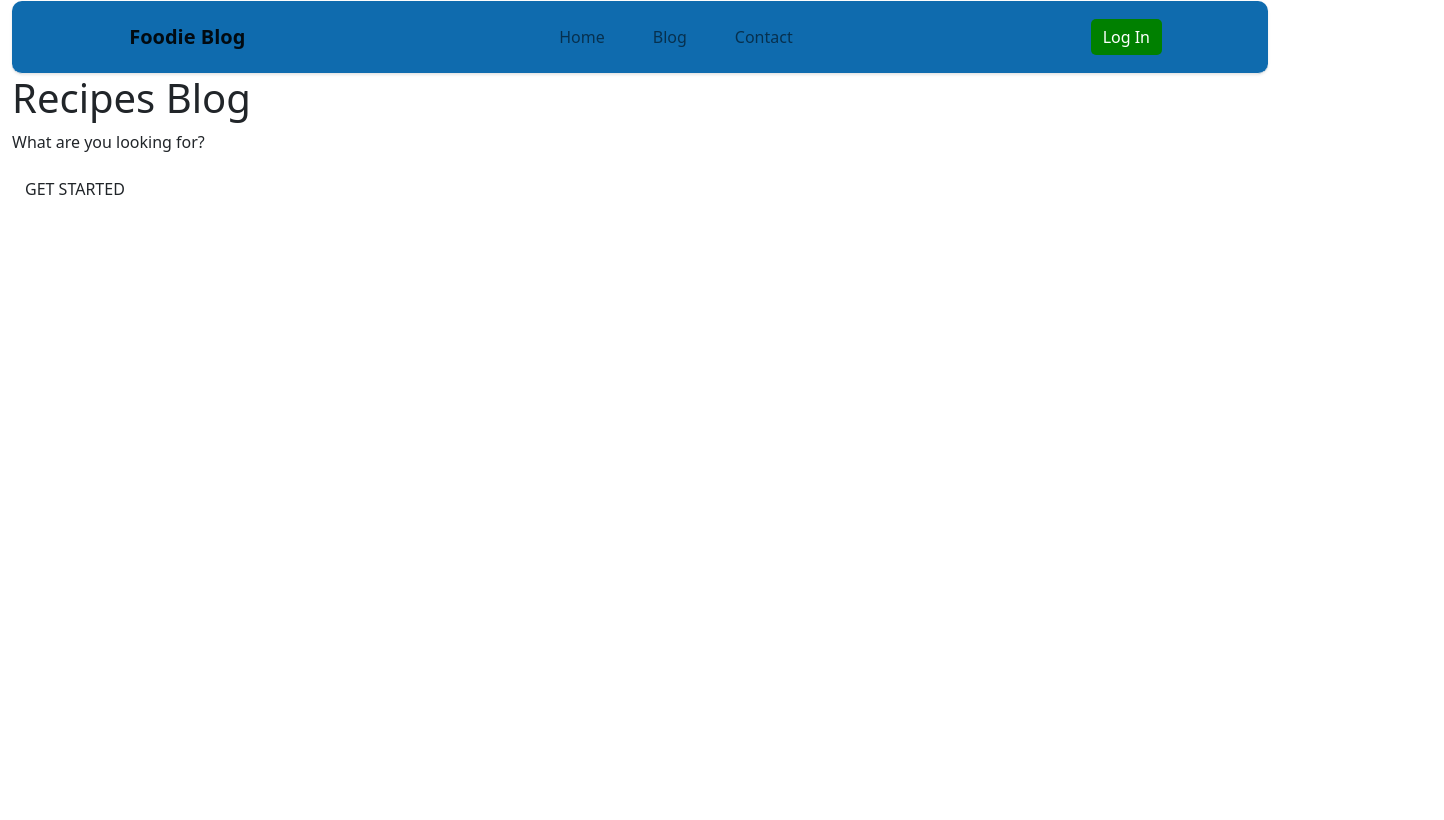
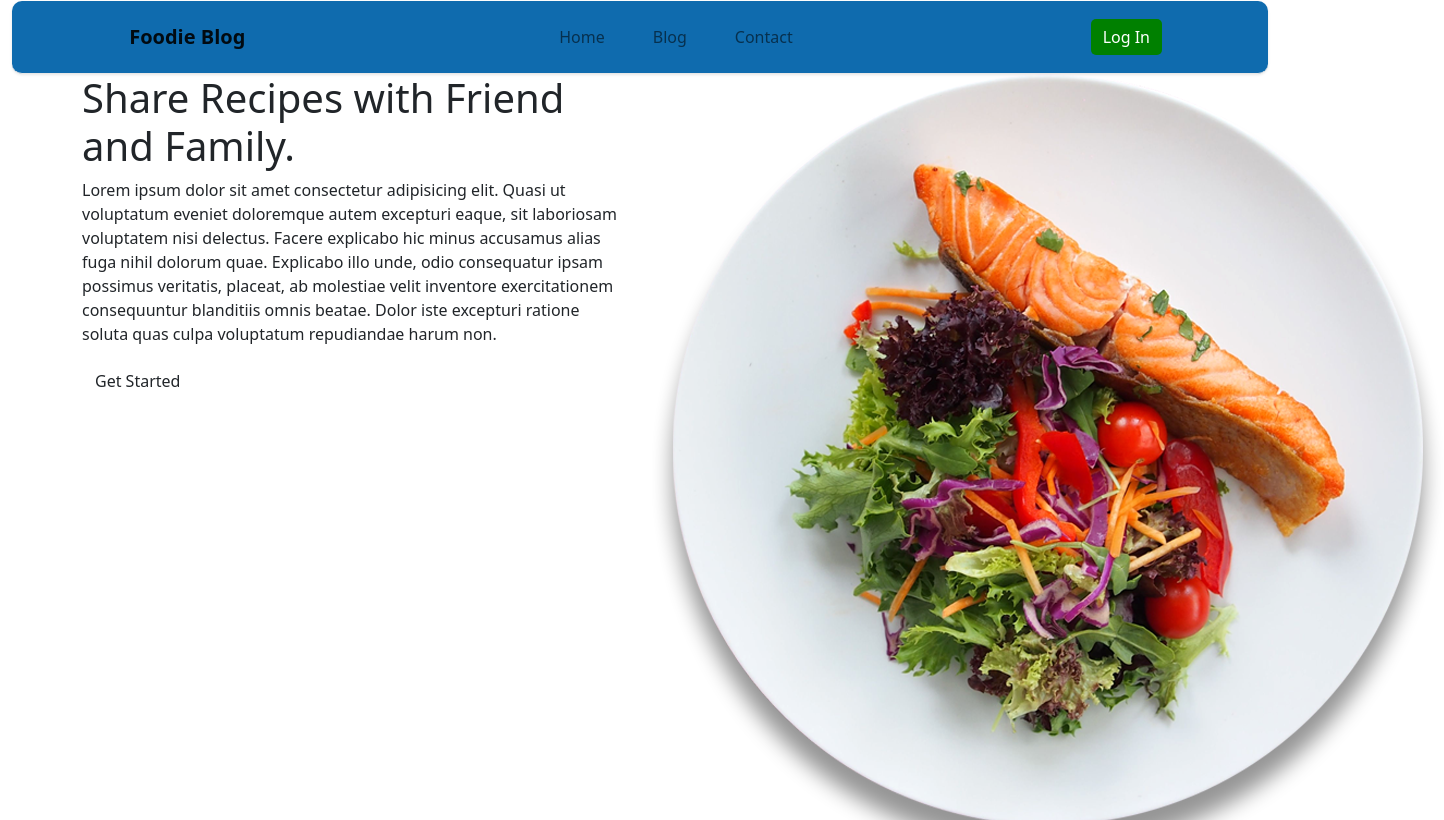
Before and after one commit to Felix-Barosio/Foodie-Blog, a React (Create React App) app in the folder client/: page / in a window 1280 px wide. Shown: the top 820 px of the page, 1444 px wide, since content can reach past the window. Built offline with nearby package versions, Linux system fonts and the light colour scheme; no server answers.

Commit message:
update: home

```diff
--- a/client/src/components/Home.js
+++ b/client/src/components/Home.js
@@ -1,20 +1,30 @@
 import React from 'react'
 import { Button } from './Button'
+import png from '../images/img.png'
 
 function Home() {
     return (
         <div>
-            <div className='home-container'>
-                <h1>Recipes Blog</h1>
-                <p>What are you looking for?</p>
-                <div className='home-btns'>
-                    <Button
-                        className='btns btn btn-primary'
-                        buttonStyle='btn--outline'
-                        buttonSize='btn--large'
-                    >
-                        GET STARTED
-                    </Button>
+            <div id='home' className="header">
+                <div className="container homecontainer">
+                    <div className="row">
+                        <div className="col-md-6">
+                            <div className="header-content">
+                                <h1 className="header-title">
+                                    Share Recipes with Friend and Family.
+                                </h1>
+                                <p className="header-text">
+                                    Lorem ipsum dolor sit amet consectetur adipisicing elit. Quasi ut voluptatum eveniet doloremque autem excepturi eaque, sit laboriosam voluptatem nisi delectus. Facere explicabo hic minus accusamus alias fuga nihil dolorum quae. Explicabo illo unde, odio consequatur ipsam possimus veritatis, placeat, ab molestiae velit inventore exercitationem consequuntur blanditiis omnis beatae. Dolor iste excepturi ratione soluta quas culpa voluptatum repudiandae harum non.
+                                </p>
+                                <Button className="btn btn-outline-light btn-lg">Get Started</Button>
+                            </div>
+                        </div>
+                        <div className="col-md-6">
+                            <div className="header-image">
+                                <img src={png} alt="foodie" />
+                            </div>
+                        </div>
+                    </div>
                 </div>
             </div>
         </div>
@@ -22,3 +32,28 @@ function Home() {
 }
 
 export default Home;
+
+// import React from 'react'
+// import { Button } from './Button'
+
+// function Home() {
+//     return (
+//         <div>
+//             <div className='home-container'>
+//                 <h1>Recipes Blog</h1>
+//                 <p>What are you looking for?</p>
+//                 <div className='home-btns'>
+//                     <Button
+//                         className='btns btn btn-primary'
+//                         buttonStyle='btn--outline'
+//                         buttonSize='btn--large'
+//                     >
+//                         GET STARTED
+//                     </Button>
+//                 </div>
+//             </div>
+//         </div>
+//     )
+// }
+
+// export default Home;
```
